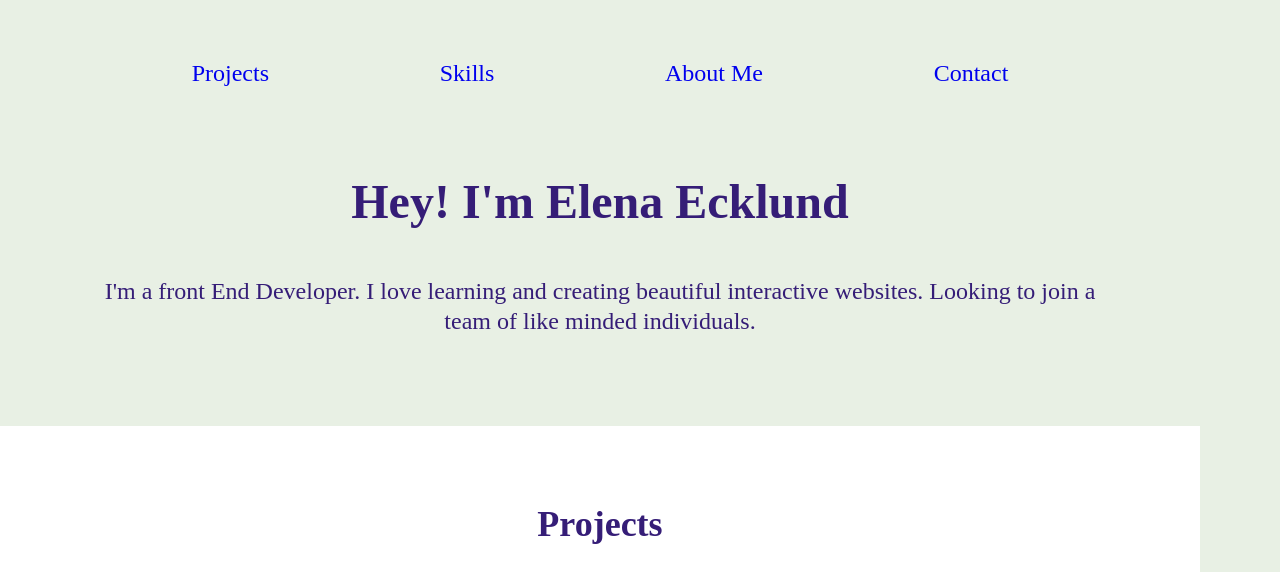
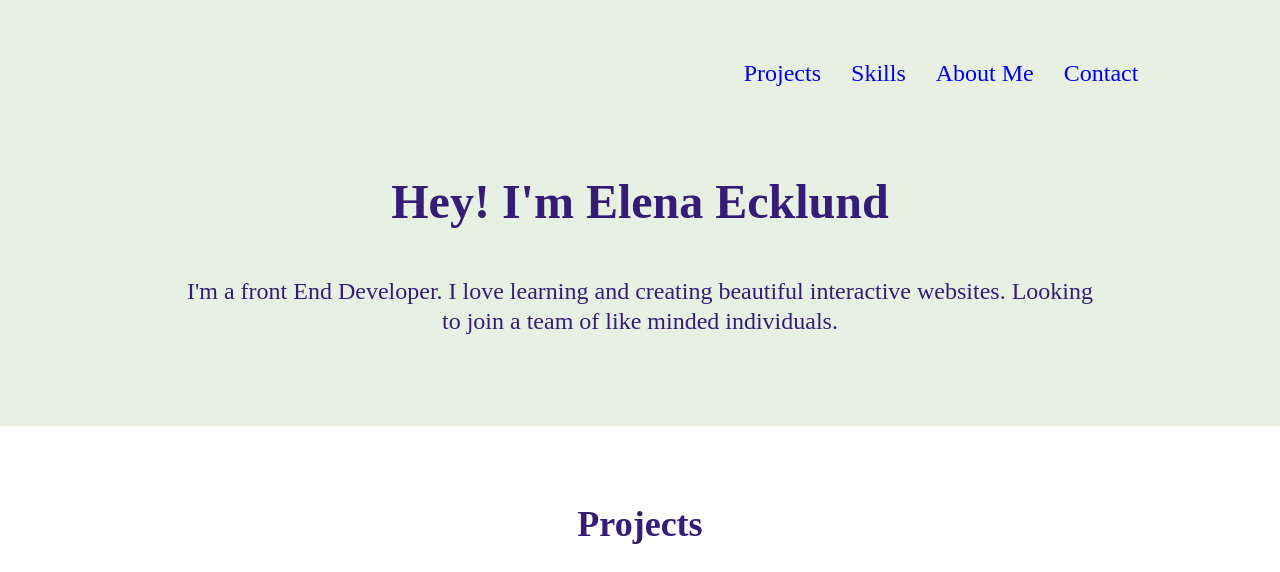
Before and after one commit to Elenakath/profile-1, a website built with Parcel: page index.html in a window 1280 px wide. Shown: the top 572 px of the page. Built offline with nearby package versions, Linux system fonts and the light colour scheme.

Commit message:
Adjust spacing for header, added hover

```diff
--- a/css/main.css
+++ b/css/main.css
@@ -93,7 +93,6 @@ textarea {
     text-align: left;
     color: #351D77;
     background-color: #E8F0E4;
-    max-width: 1200px;
     width: 100%;
     overflow-x: hidden;
    }
@@ -142,18 +141,7 @@ textarea {
 
    a {
     text-decoration: none;
-    /*== save for desktop styles
-    background-color: #EEE4F0;
-    border-radius: 50px;
-    padding: 5px 10px 5px 10px;*/
    }
-
-   /* save for desktop styles
-   a:hover {
-    background-color: #EEE4F0;
-    border-radius: 50px;
-    padding: 5px 10px 5px 10px;
-   }*/
 
    .home-title {
     align-content: center;
@@ -170,7 +158,6 @@ textarea {
    #projects {
     display: flex;
     justify-content: center;
-    /*align-content: center;*/
     width: 100%;
    }
 
@@ -492,7 +479,28 @@ textarea {
   }
 }
 
+@media only screen and (min-width: 1200px) {
+  /*=== Desktop Styles ===*/
 
+.greeting {
+  width: 85%;
+}
+
+nav ul {
+  justify-content: flex-end;
+}
+
+/*a {
+  background-color: #EEE4F0;
+  border-radius: 50px;
+  padding: 5px 10px 5px 10px;
+ }*/
+a:hover {
+  background-color: #EEE4F0;
+  border-radius: 50px;
+  padding: 5px 10px 5px 10px;
+ }
+}
 @media print,
   (-webkit-min-device-pixel-ratio: 1.25),
   (min-resolution: 1.25dppx),
```
